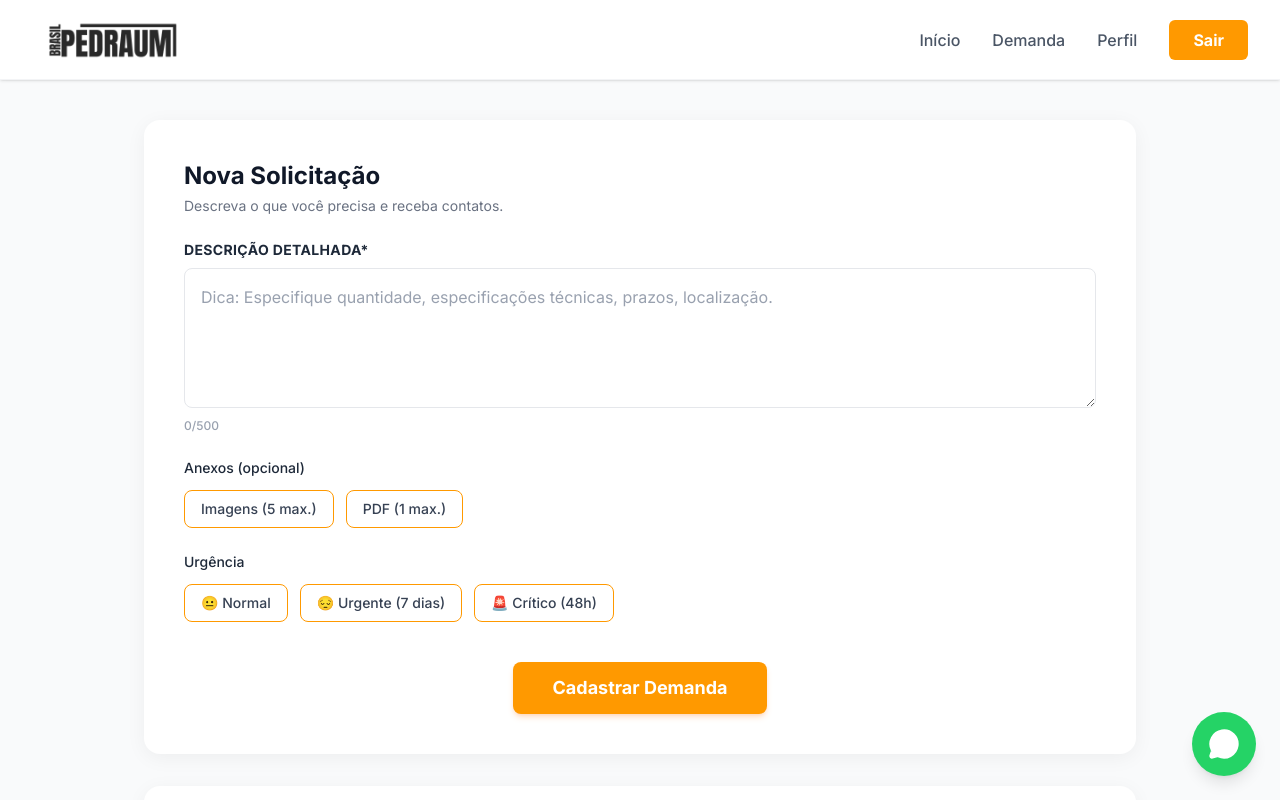
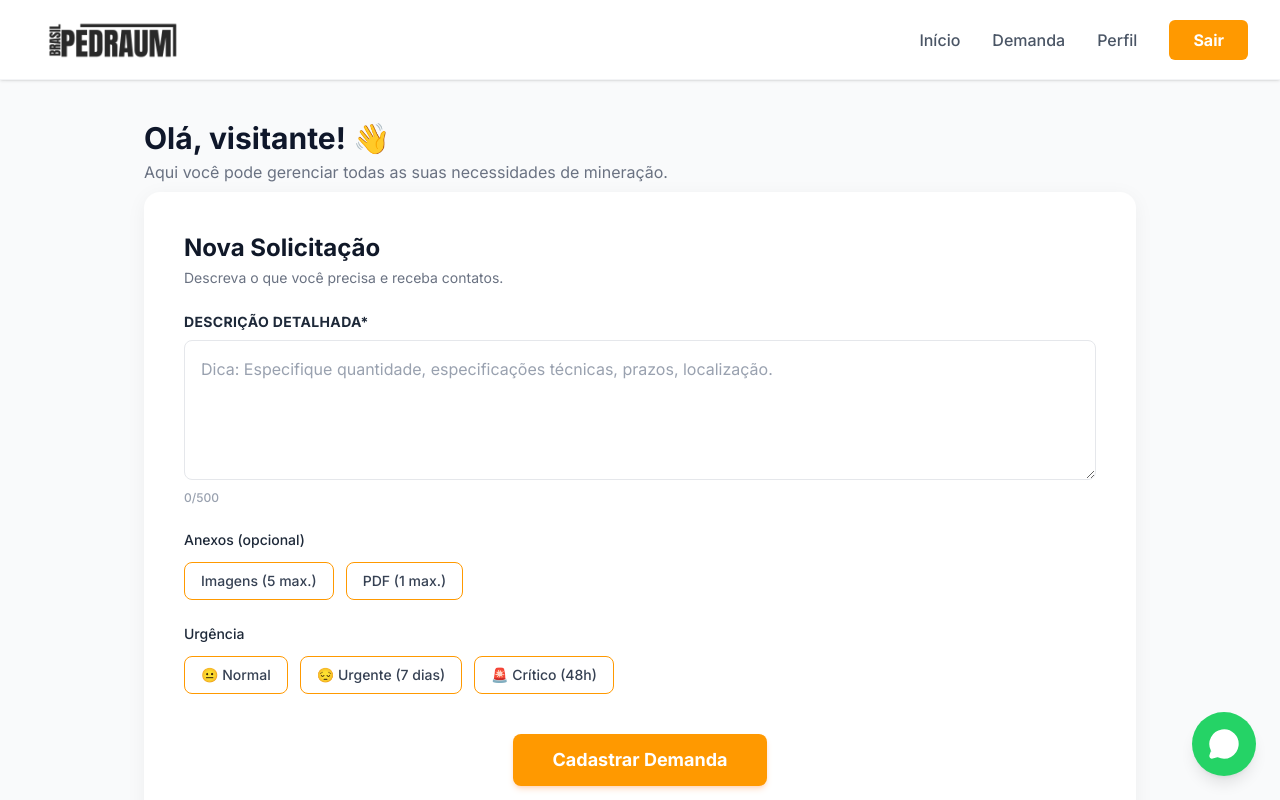
Before and after one commit to pedraum-tech/pedra-um-web, a Next.js app: page /comprador in a window 1280 px wide. Shown: the top 800 px of the page. Built offline with nearby package versions, Linux system fonts and the light colour scheme; no server answers; the database is empty; sample sign-in values are in the browser's storage.

Commit message:
feat(comprador/fornecedor): adiciona mensagem de boas-vindas dinâmica com nome do usuário

```diff
--- a/app/comprador/page.tsx
+++ b/app/comprador/page.tsx
@@ -2,25 +2,33 @@
 import { Header } from "@/src/components/Header";
 import { ProtectedRoute } from "@/src/components/ProtectedRoute";
 import Link from "next/link";
-
-// Necessário para futuros estados (useState) dos botões
-
-
+import { useAuth } from "@/src/contexts/AuthContext"; // Importação Nova!
 
 export default function DemandasCompradorPage() {
+    // 1. Puxamos o usuário logado para descobrir o nome dele
+    const { user } = useAuth();
+
     return (
         <ProtectedRoute allowedRoles={["comprador"]}>
             <div className="min-h-screen bg-gray-50 flex flex-col">
-                {/* Cabeçalho no modo Comprador */}
                 <Header variant="buyer" />
 
-                {/* Container Principal */}
                 <div className="flex-1 max-w-5xl w-full mx-auto p-4 py-10 space-y-8">
+
+                    {/* --- MENSAGEM DE ACOLHIDA DINÂMICA --- */}
+                    <div className="mb-2">
+                        <h1 className="text-3xl font-bold text-pedraum-dark">
+                            Olá, {user?.nome || "visitante"}! 👋
+                        </h1>
+                        <p className="text-gray-500 mt-1">
+                            Aqui você pode gerenciar todas as suas necessidades de mineração.
+                        </p>
+                    </div>
 
                     {/* --- CARD 1: NOVA SOLICITAÇÃO --- */}
                     <div className="bg-white rounded-2xl shadow-[0_4px_20px_rgb(0,0,0,0.05)] p-8 md:p-10">
                         <div className="mb-6">
-                            <h1 className="text-2xl font-bold text-gray-900 mb-1">Nova Solicitação</h1>
+                            <h2 className="text-2xl font-bold text-gray-900 mb-1">Nova Solicitação</h2>
                             <p className="text-gray-500 text-sm">Descreva o que você precisa e receba contatos.</p>
                         </div>
 
@@ -31,7 +39,7 @@ export default function DemandasCompradorPage() {
                                     Descrição Detalhada*
                                 </label>
                                 <textarea
-                                    className="w-full min-h-[140px] p-4 rounded-lg border border-gray-200 focus:border-pedraum-orange focus:ring-2 focus:ring-orange-100 outline-none transition-all resize-y text-gray-700 placeholder:text-gray-400"
+                                    className="w-full min-h-35 p-4 rounded-lg border border-gray-200 focus:border-pedraum-orange focus:ring-2 focus:ring-orange-100 outline-none transition-all resize-y text-gray-700 placeholder:text-gray-400"
                                     placeholder="Dica: Especifique quantidade, especificações técnicas, prazos, localização."
                                     maxLength={500}
                                 ></textarea>
@@ -71,7 +79,7 @@ export default function DemandasCompradorPage() {
                                 </div>
                             </div>
 
-                            {/* Botão Cadastrar Centralizado */}
+                            {/* Botão Cadastrar */}
                             <div className="pt-4 flex justify-center">
                                 <button
                                     type="submit"
@@ -92,9 +100,8 @@ export default function DemandasCompradorPage() {
 
                         <h3 className="text-lg font-bold text-gray-900 mb-4">Fornecedores que visualizaram</h3>
 
-                        {/* Tabela de Pedidos */}
                         <div className="overflow-x-auto">
-                            <table className="w-full min-w-[600px] text-left border-collapse">
+                            <table className="w-full min-w-150 text-left border-collapse">
                                 <thead>
                                     <tr className="bg-gray-50 border-b border-gray-100">
                                         <th className="py-4 px-4 font-bold text-gray-800 rounded-tl-lg">Demanda</th>
@@ -103,7 +110,6 @@ export default function DemandasCompradorPage() {
                                     </tr>
                                 </thead>
                                 <tbody>
-                                    {/* Linha 1 (Exemplo do Mockup) */}
                                     <tr className="border-b border-gray-100 hover:bg-gray-50/50 transition-colors">
                                         <td className="py-4 px-4 text-gray-800 font-medium">
                                             Tela de Poliuretano
@@ -119,7 +125,6 @@ export default function DemandasCompradorPage() {
                                             </Link>
                                         </td>
                                     </tr>
-                                    {/* Você pode replicar a linha <tr> acima para adicionar mais exemplos de teste */}
                                 </tbody>
                             </table>
                         </div>
--- a/app/fornecedor/page.tsx
+++ b/app/fornecedor/page.tsx
@@ -3,9 +3,12 @@
 import { Header } from "@/src/components/Header";
 import { OportunidadeCard } from "@/src/components/OportunidadeCard";
 import { ProtectedRoute } from "@/src/components/ProtectedRoute";
+import { useAuth } from "@/src/contexts/AuthContext";
 
 
 export default function OportunidadesPage() {
+    // 1. Puxamos o usuário logado para descobrir o nome dele
+    const { user } = useAuth();
 
     // Mocks de dados só para a apresentação não ficar vazia
     const demandasMock = [
@@ -23,6 +26,16 @@ export default function OportunidadesPage() {
 
                 {/* Conteúdo Central */}
                 <main className="flex-1 w-full max-w-6xl mx-auto p-4 py-8">
+
+                    {/* --- MENSAGEM DE ACOLHIDA DINÂMICA --- */}
+                    <div className="mb-2">
+                        <h1 className="text-3xl font-bold text-pedraum-dark">
+                            Olá, {user?.razaoSocial || "visitante"}! 👋
+                        </h1>
+                        <p className="text-gray-500 mt-1">
+                            Acompanhe novas oportunidades de negócio e gerencie suas propostas.
+                        </p>
+                    </div>
 
                     {/* Título Centralizado */}
                     <h1 className="text-3xl font-bold text-center text-gray-900 mb-6">
```
